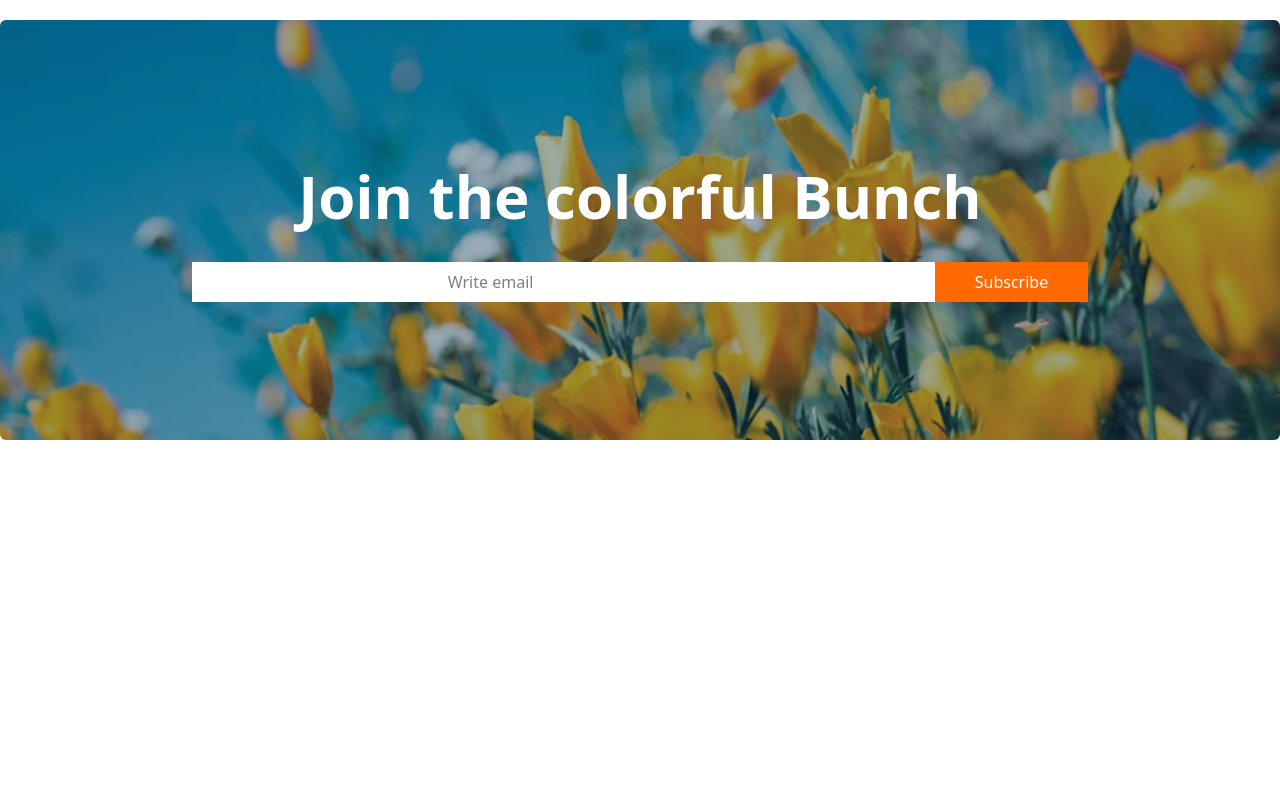
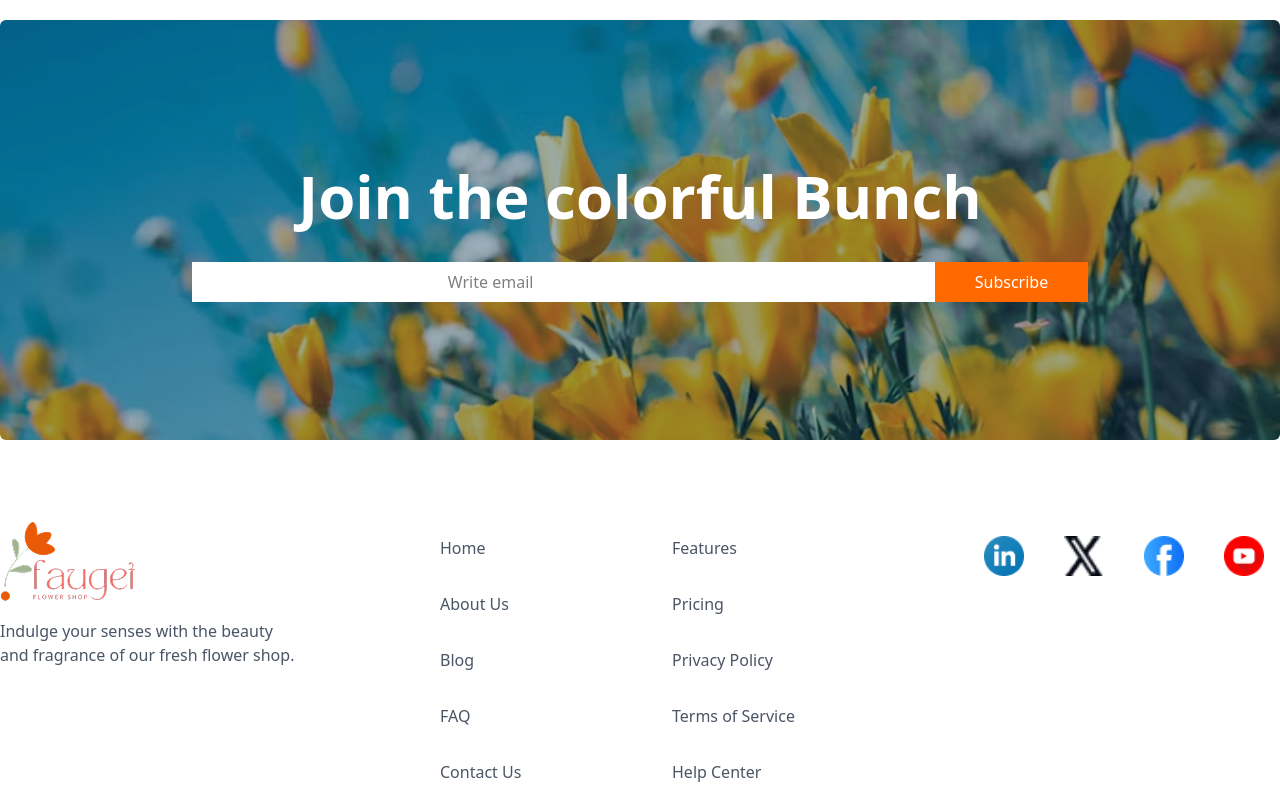
Before and after one commit to mahadi1951/B12A02-Responsive-Flowers, a plain HTML site: page index.html in a window 1280 px wide. Shown: the part 3039-3839 px from the top of the page. Before the commit the page ends 3479 px from the top, so only its background shows below. Drawn offline with nearby package versions, Linux system fonts and the light colour scheme.

Commit message:
footer section added

```diff
--- a/index.html
+++ b/index.html
@@ -115,9 +115,9 @@
                </div>
         </section>
         <!-- Plants Lover Section -->
-         <div class="absolute ml-80 -mt-2 hidden sm:block transition duration-1000 ease-in-out hover:scale-110">   <img class="w-1/3" src="assets/trusted-badge.png" alt=""></div>
+
          <section class=" max-w-7xl m-auto flex flex-col lg:flex-row  items-center  mt-30 gap-2 lg:gap-20 p-3">
-
+             <div class="absolute ml-78 -mt-120 hidden sm:block transition duration-1000 ease-in-out hover:scale-110">   <img class="w-1/3" src="assets/trusted-badge.png" alt=""></div>
             <div class="">
                 <img class="w-full h-full object-cover]" src="assets/flower-store.png" alt="">
             </div>
@@ -171,8 +171,35 @@
     </main>
 
 
-    <footer>
+    <footer class="max-w-7xl m-auto mt-20 ">
+        <div class="grid grid-cols-4 gap-8">
+            <div>
+                <img src="assets/logo.png" alt="logo">
+                <p  class="text-sm sm:text-base font-medium text-gray-600 mt-4">Indulge your senses with the beauty and fragrance of our fresh flower shop. </p>
+            </div>
+            <div class="ml-28">
+                <ul class="">
+                    <li class="py-4"><a   class="  text-sm sm:text-base font-medium text-gray-600 mt-4" href="#">Home</a></li>
+                    <li class="py-4"><a  class=" py-4 text-sm sm:text-base font-medium text-gray-600 mt-4" href="#">About Us</a></li>
+                    <li class="py-4"><a  class="text-sm sm:text-base font-medium text-gray-600 mt-4" href="#">Blog</a></li>
+                    <li class="py-4"><a  class="text-sm sm:text-base font-medium text-gray-600 mt-4" href="#">FAQ</a></li>
+                    <li class="py-4"><a  class="text-sm sm:text-base font-medium text-gray-600 mt-4 "href="#">Contact Us</a></li>
+                </ul>
+            </div>
+            <div class="ml-24">
 
+                <ul class="-ml-20">
+                    <li class="py-4"><a  class="text-sm sm:text-base font-medium text-gray-600 mt-4 "href="">Features</a></li>
+                    <li class="py-4"><a  class="text-sm sm:text-base font-medium text-gray-600 mt-4" href="#">Pricing</a></li>
+                    <li class="py-4"><a  class="text-sm sm:text-base font-medium text-gray-600 mt-4" href="#">Privacy Policy</a></li>
+                    <li class="py-4"><a  class="text-sm sm:text-base font-medium text-gray-600 mt-4" href="#">Terms of Service</a></li>
+                    <li class="py-4"><a  class="text-sm sm:text-base font-medium text-gray-600 mt-4 "href="#">Help Center</a></li>
+                </ul>
+            </div>
+            <div class="flex w-10 h-10 gap-10 mt-4">
+                <img src="assets/icon-linkedin.png" alt=""><img src="assets/icon-twitter.png" alt=""><img src="assets/icon-facebook.png" alt=""><img src="assets/icon-youtube.png" alt="">
+            </div>
+        </div>
     </footer>
 
 
```
